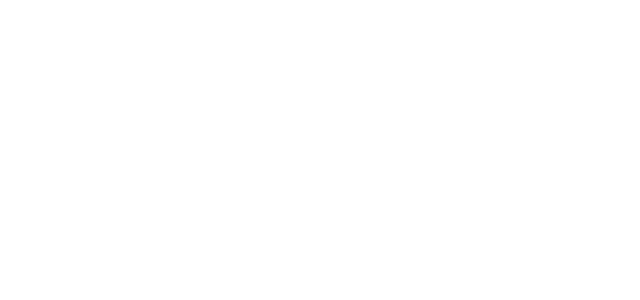
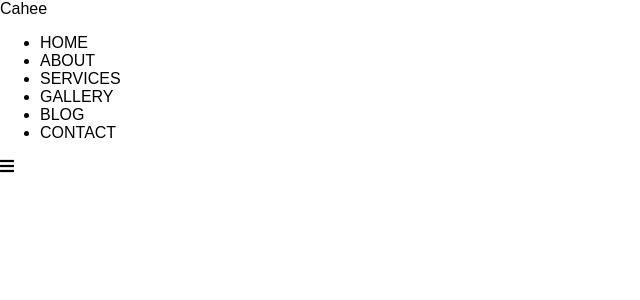
Before and after one commit to PaxRimi/Cahee, a React (Create React App) app: page / in a window 1280 px wide. Shown: the top 300 px of the page, without its empty margins (0-640 px from the left). Built offline with nearby package versions, Linux system fonts and the light colour scheme.

Commit message:
Add header section

```diff
--- a/src/App.js
+++ b/src/App.js
@@ -1,11 +1,12 @@
 import React, { Component } from 'react';
 import './App.css';
+import Header from "./header";
 
 class App extends Component {
   render() {
     return (
       <div className="App">
-
+        <Header/>
       </div>
     );
   }
--- /dev/null
+++ b/src/header.js
@@ -0,0 +1,27 @@
+import React from "react";
+
+
+    class Header extends React.Component{
+        render(){
+            return (
+                <header>
+                    <span>
+                        Cahee
+                    </span>
+                    <nav>
+                        <ul>
+                            <li>HOME</li>
+                            <li>ABOUT</li>
+                            <li>SERVICES</li>
+                            <li>GALLERY</li>
+                            <li>BLOG</li>
+                            <li>CONTACT</li>
+                        </ul>
+                    </nav>
+                    <i className="fas fa-bars"/>
+                </header>
+            )
+        }
+    }
+
+export default Header;
```
